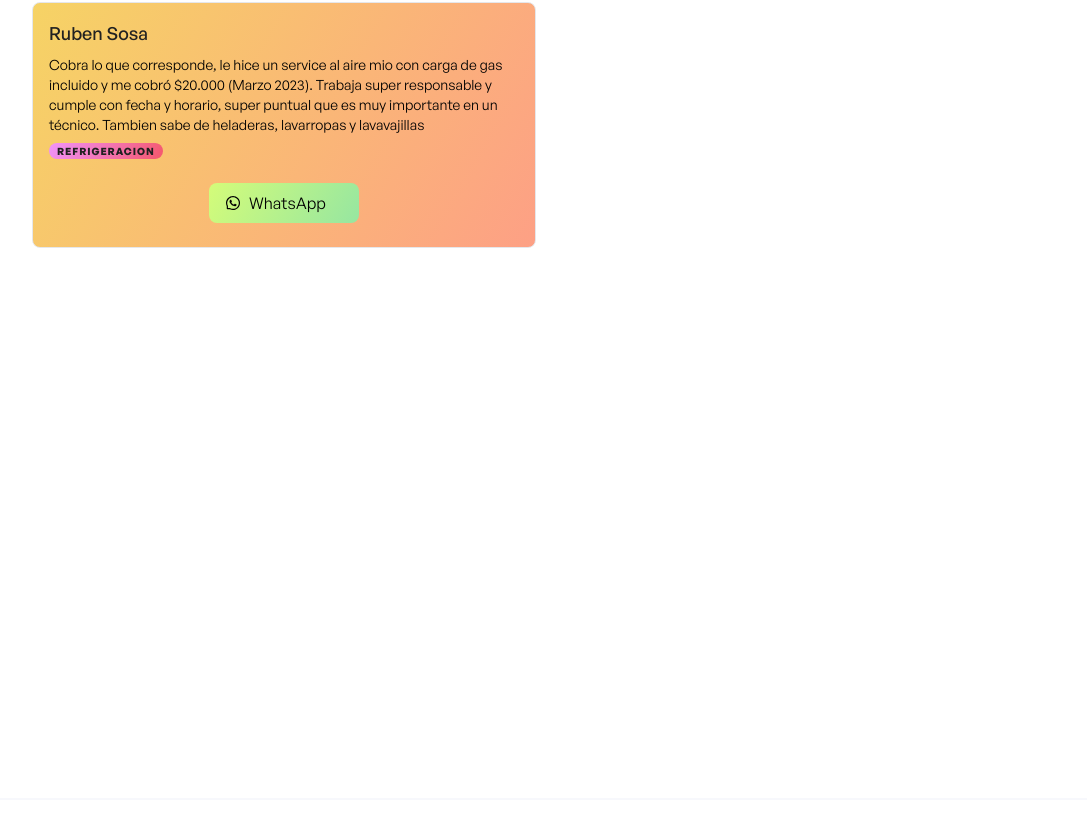
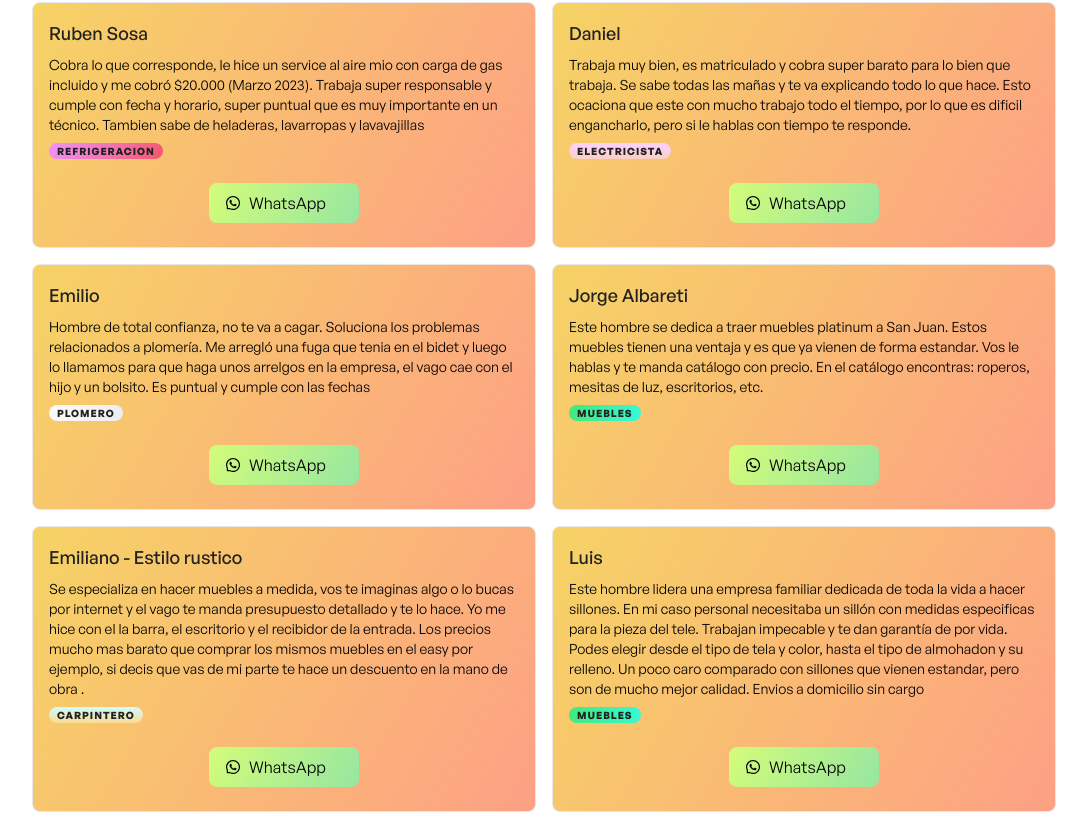
Before and after one commit to Itsjuanit/yaoficio, a React (Create React App) app: page / in a window 1280 px wide. Shown: the part 1042-1860 px from the top of the page, without its empty margins (96-1183 px from the left). Built offline with nearby package versions, Linux system fonts and the light colour scheme.

Commit message:
Se agregaron workers al archivo js, falta implementar base de datos, pensando en ver si se puede usar googlesheets para guardar informacion del form para agregar nuevos workers

```diff
--- a/src/data/projects.js
+++ b/src/data/projects.js
@@ -7,4 +7,44 @@ export const projectsData = [
     tag: "REFRIGERACION",
     number: "https://api.whatsapp.com/send?phone=542645801644",
   },
+  {
+    id: 2,
+    title: "Daniel",
+    category:
+      "Trabaja muy bien, es matriculado y cobra super barato para lo bien que trabaja. Se sabe todas las mañas y te va explicando todo lo que hace. Esto ocaciona que este con mucho trabajo todo el tiempo, por lo que es dificil engancharlo, pero si le hablas con tiempo te responde. ",
+    tag: "ELECTRICISTA",
+    number: "https://api.whatsapp.com/send?phone=542644463496",
+  },
+  {
+    id: 3,
+    title: "Emilio",
+    category:
+      "Hombre de total confianza, no te va a cagar. Soluciona los problemas relacionados a plomería. Me arregló una fuga que tenia en el bidet y luego lo llamamos para que haga unos arrelgos en la empresa, el vago cae con el hijo y un bolsito. Es puntual y cumple con las fechas",
+    tag: "PLOMERO",
+    number: "https://api.whatsapp.com/send?phone=542645173179",
+  },
+  {
+    id: 4,
+    title: "Jorge Albareti",
+    category:
+      "Este hombre se dedica a traer muebles platinum a San Juan. Estos muebles tienen una ventaja y es que ya vienen de forma estandar. Vos le hablas y te manda catálogo con precio. En el catálogo encontras: roperos, mesitas de luz, escritorios, etc.",
+    tag: "MUEBLES",
+    number: "https://api.whatsapp.com/send?phone=542646208623",
+  },
+  {
+    id: 5,
+    title: "Emiliano - Estilo rustico",
+    category:
+      "Se especializa en hacer muebles a medida, vos te imaginas algo o lo bucas por internet y el vago te manda presupuesto detallado y te lo hace. Yo me hice con el la barra, el escritorio y el recibidor de la entrada. Los precios mucho mas barato que comprar los mismos muebles en el easy por ejemplo, si decis que vas de mi parte te hace un descuento en la mano de obra .",
+    tag: "CARPINTERO",
+    number: "https://api.whatsapp.com/send?phone=542645292158",
+  },
+  {
+    id: 6,
+    title: "Luis",
+    category:
+      "Este hombre lidera una empresa familiar dedicada de toda la vida a hacer sillones. En mi caso personal necesitaba un sillón con medidas especificas para la pieza del tele. Trabajan impecable y te dan garantía de por vida. Podes elegir desde el tipo de tela y color, hasta el tipo de almohadon y su relleno. Un poco caro comparado con sillones que vienen estandar, pero son de mucho mejor calidad. Envios a domicilio sin cargo",
+    tag: "MUEBLES",
+    number: "https://api.whatsapp.com/send?phone=542644169375",
+  },
 ];
```
Also changed, not shown: src/data/aboutMeData.js (deleted, +0 -10 lines).
